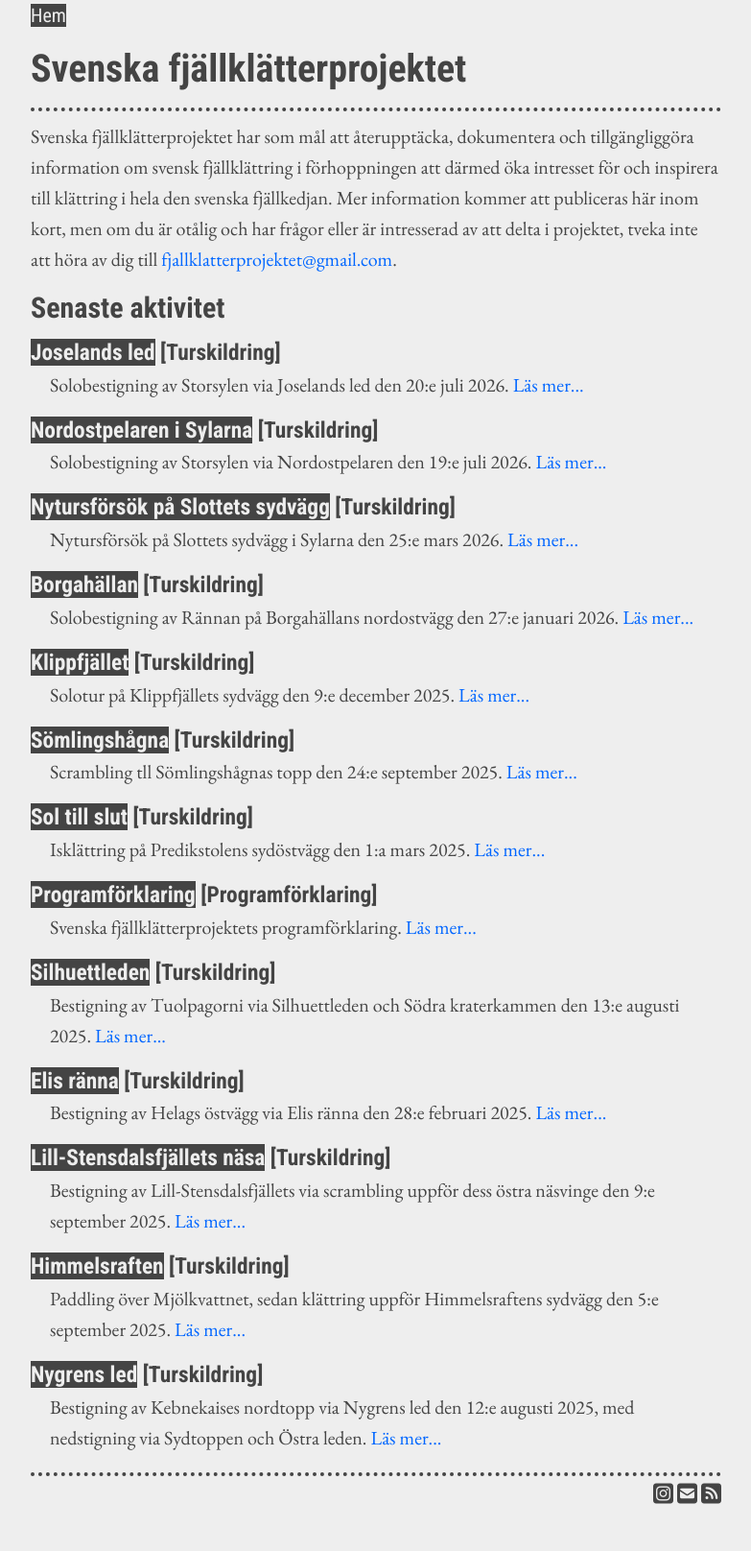
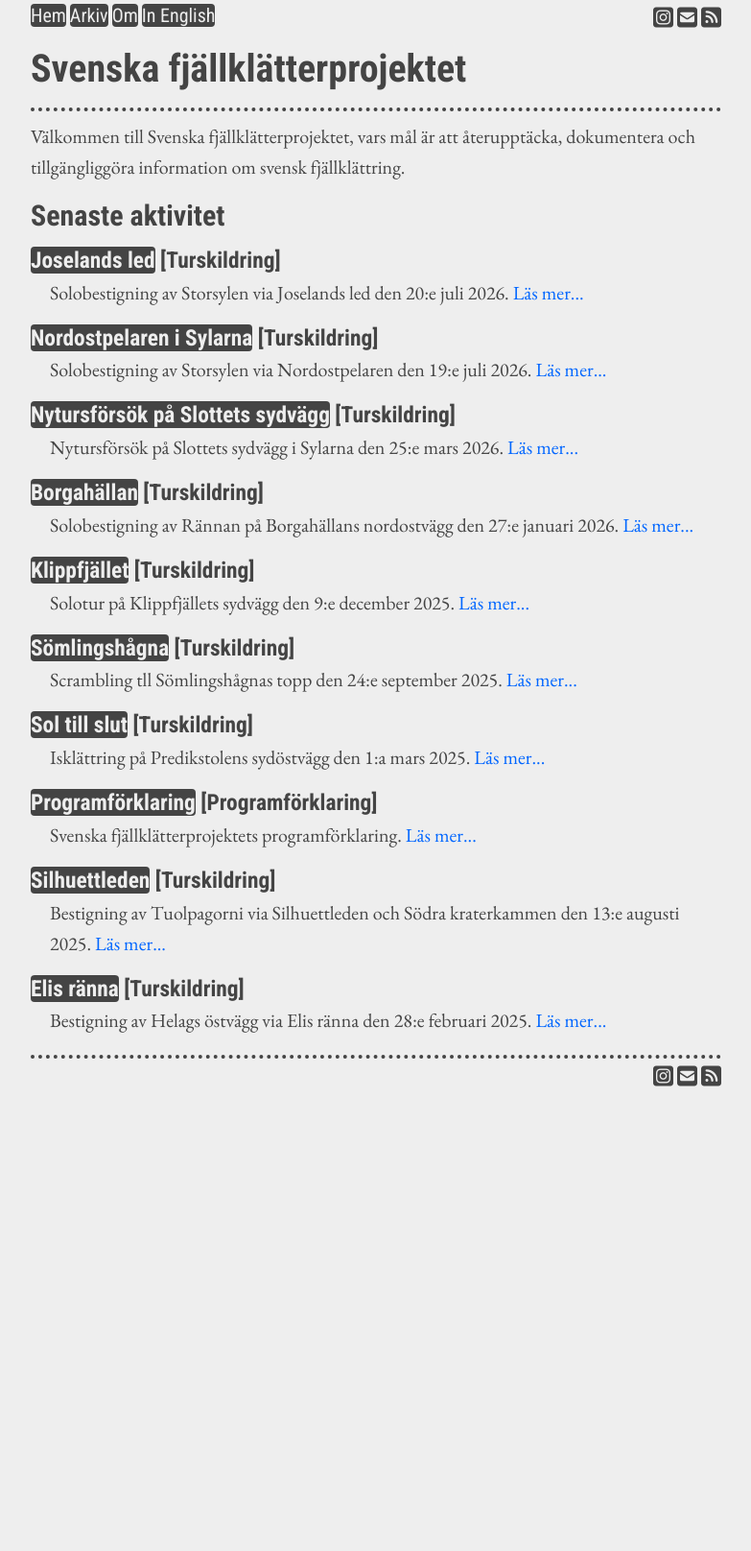
Before and after one commit to fjallklatterprojektet/fjallklatterprojektet.github.io, a Jekyll site: the page built from index.html, in a window 1280 px wide. Shown: the whole page at 96% size, without its empty margins (248-1031 px from the left). Built offline with Jekyll 4.4.1, drawn with Linux system fonts in a browser that asks for light colours; after the commit the page ends 1182 px from its top, so only the background shows below that.

Commit message:
Add arkiv, om and in_english pages

```diff
--- a/_layouts/home.html
+++ b/_layouts/home.html
@@ -14,8 +14,18 @@
   </head>
   <body>
     <header>
-      <nav class="navigation_bar">
-        <a href="/">Hem</a>
+      <nav>
+        <span class="navigation_bar">
+          <a href="/">Hem</a>
+          <a href="/arkiv.html">Arkiv</a>
+          <a href="/om.html">Om</a>
+          <a href="/in_english.html">In English</a>
+        </span>
+        <span class="header_links">
+          <a href="http://instagram.com/_u/{{ site.instagram_username }}/" aria-label="Instagram"><i class="fa-brands fa-square-instagram"></i></a>
+          <a href="mailto:{{ site.email }}" aria-label="Email"><i class="fa fa-square-envelope"></i></a>
+          <a href="/feed.xml" aria-label="RSS"><i class="fa-solid fa-square-rss"></i></a>
+        </span>
       </nav>
       <h1>{{ page.title }}</h1>
     </header>
--- a/index.html
+++ b/index.html
@@ -3,11 +3,11 @@
 title: Svenska fjällklätter&shy;projektet
 ---
 
-<p>Svenska fjällklätterprojektet har som mål att återupptäcka, dokumentera och tillgängliggöra information om svensk fjällklättring i förhoppningen att därmed öka intresset för och inspirera till klättring i hela den svenska fjällkedjan. Mer information kommer att publiceras här inom kort, men om du är otålig och har frågor eller är intresserad av att delta i projektet, tveka inte att höra av dig till <a href="mailto:fjallklatterprojektet@gmail.com">fjallklatterprojektet@gmail.com</a>.</p>
+<p>Välkommen till Svenska fjällklätterprojektet, vars mål är att återupptäcka, dokumentera och tillgängliggöra information om svensk fjällklättring.</p>
 
 <h2>Senaste aktivitet</h2>
 <ul>
-  {% for item in site.posts %}
+  {% for item in site.posts limit:10 %}
   <li>
     <h3><a href="{{item.url}}"><em>{{item.title}}</em> [{{item.type}}]</a></h3>
     <p class="block_indent">{{item.summary}} <a href="{{item.url}}">Läs mer...</a></p>
--- a/style.css
+++ b/style.css
@@ -56,6 +56,7 @@
   color: #eee;
   font-style: inherit;
   background-color: #444;
+  border-radius: 4px;
 }
 
 h3 a:hover em {
@@ -112,6 +113,7 @@
   font-family: "Roboto Condensed", sans-serif;
   font-style: inherit;
   background-color: #444;
+  border-radius: 4px;
 }
 
 span.author a:link {
@@ -134,11 +136,26 @@
 .navigation_bar a {
   font-family: "Roboto Condensed", sans-serif;
   background-color: #444;
+  border-radius: 4px;
   color: #eee;
 }
 
 .navigation_bar a:hover {
   background-color: hotpink;
+}
+
+.header_links {
+  float: right;
+}
+
+.header_links a {
+  font-family: "Roboto Condensed", sans-serif;
+  font-size: larger;
+  color: #444;
+}
+
+.header_links a:hover {
+  color: hotpink;
 }
 
 .footer_links {
```
Also changed, not shown: _layouts/post.html (+12 -2 lines), arkiv.html (added, +15 -0 lines), in_english.html (added, +12 -0 lines), om.html (added, +7 -0 lines).
